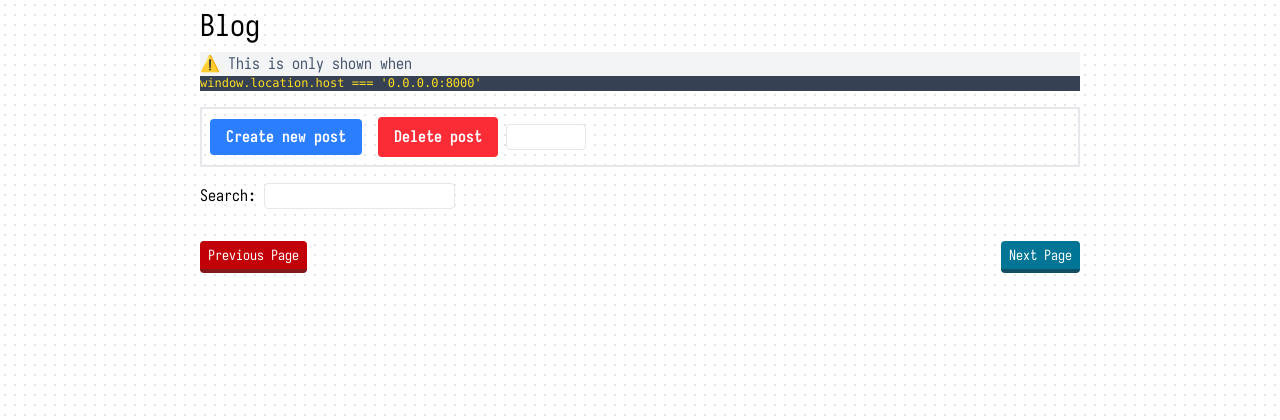
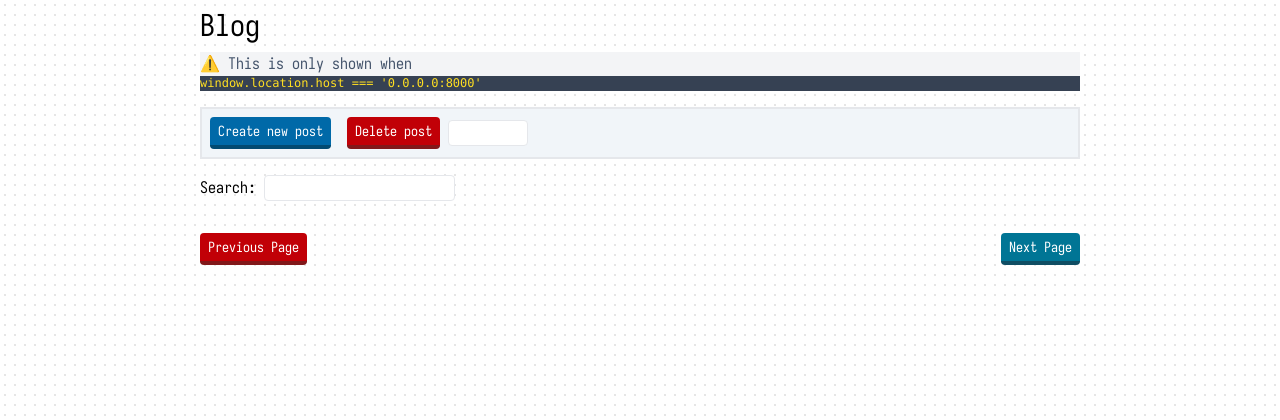
Before and after one commit to GeroZayas/Gero-Website-2026, a FastAPI app: template templates/blog.html in a window 1280 px wide. Shown: the part 50-470 px from the top of the page. Run offline with FastAPI, Linux system fonts and the light colour scheme; the template is opened without the code that fills it, so the values that code supplies are empty; parts of the project's set-up code (start-up, migrations or seed data) failed here and were passed over; some libraries are stand-ins or nearby versions.

Commit message:
feat: improve delete create blog post elments styling

```diff
--- a/templates/jinja_components/create_delete_post.html
+++ b/templates/jinja_components/create_delete_post.html
@@ -1,19 +1,24 @@
 <div ">
-    <p data-show="$isLocal" class="bg-gray-100 text-slate-600">⚠️ This is only shown when
-    <pre data-show="$isLocal" class="text-xs bg-gray-700 text-yellow-300"><code>window.location.host === '0.0.0.0:8000'</code></pre>
+    <p data-show=" $isLocal" class="bg-gray-100 text-slate-600">⚠️ This is only shown when
+    <pre data-show="$isLocal"
+        class="text-xs bg-gray-700 text-yellow-300"><code>window.location.host === '0.0.0.0:8000'</code></pre>
     </p>
-    <div data-show="$isLocal" class="w-auto mt-4 mb-4 items-center flex gap-4 p-2 border-2 border-gray-200">
-        <div>
-            <a class="bg-blue-500 hover:bg-blue-700 text-white font-bold lg:py-2 lg:px-4 rounded"
-                href="/blog-post-creator">Create
-                new
-                post</a>
-            </a>
-        </div>
+    <div data-show="$isLocal" class="w-auto mt-4 mb-4 items-center bg-slate-100 flex gap-4 p-2 border-2 border-gray-200">
         <div>
             <button
+                class="text-sm bg-sky-700 hover:bg-sky-600 text-white py-1 px-2 border-b-4 border-sky-900 hover:border-sky-700 rounded">
+                <a href="/blog-post-creator">Create
+                    new
+                    post</a>
+                </a>
+            </button>
+        </div>
+
+        <div class="flex items-center justify-between gap-2">
+            <button
                 data-on:click="@post('/blog-post-creator-delete-post/' + $blogPostIdDelete); window.location.reload();"
-                class="bg-red-500 hover:bg-red-700 text-white font-bold lg:py-2 lg:px-4 rounded">Delete post</button>
+                class="text-sm bg-red-700 hover:bg-red-600 text-white py-1 px-2 border-b-4 border-red-900 hover:border-red-700 rounded">Delete
+                post</button>
             <input class="bg-white border w-20 border-gray-200 rounded " data-bind:blog-post-id-delete type="number">
         </div>
     </div>
```
Also changed, not shown: services/db/gero_zayas_website_db.db, 1 other file.
